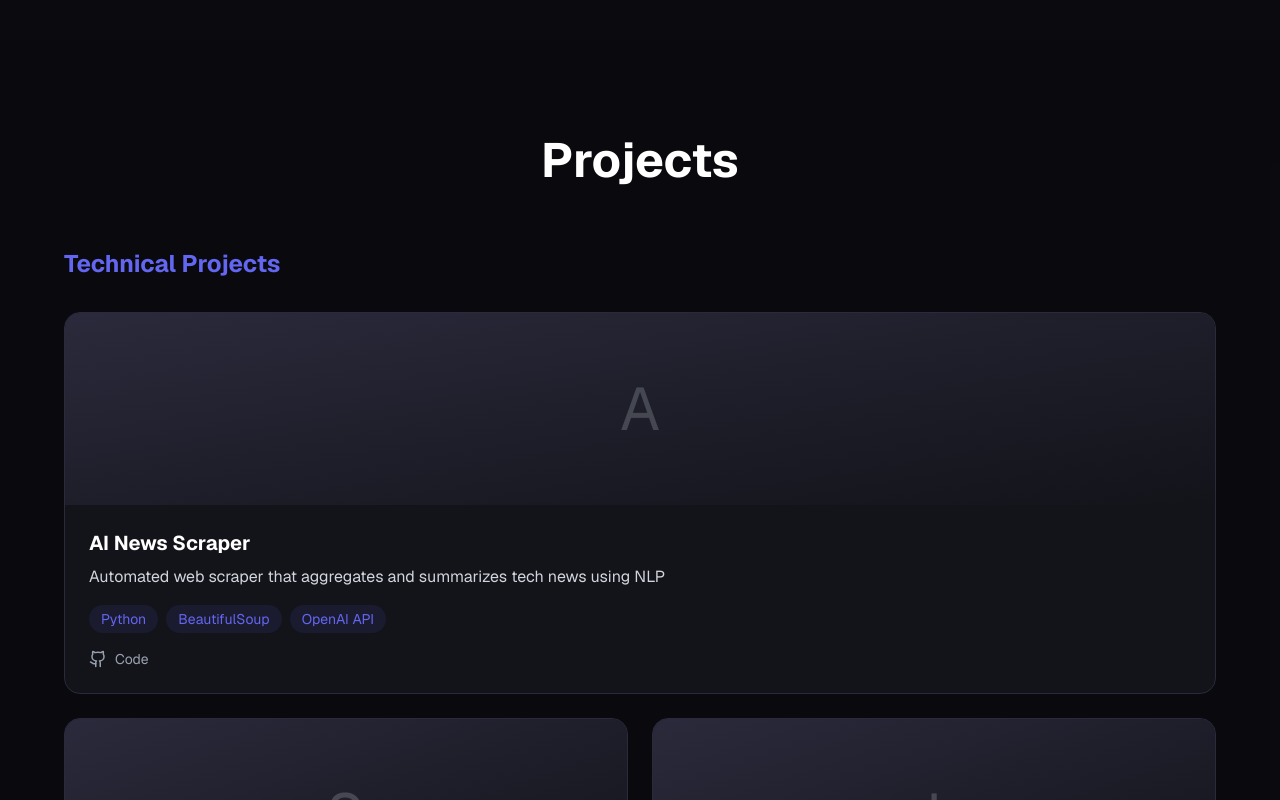
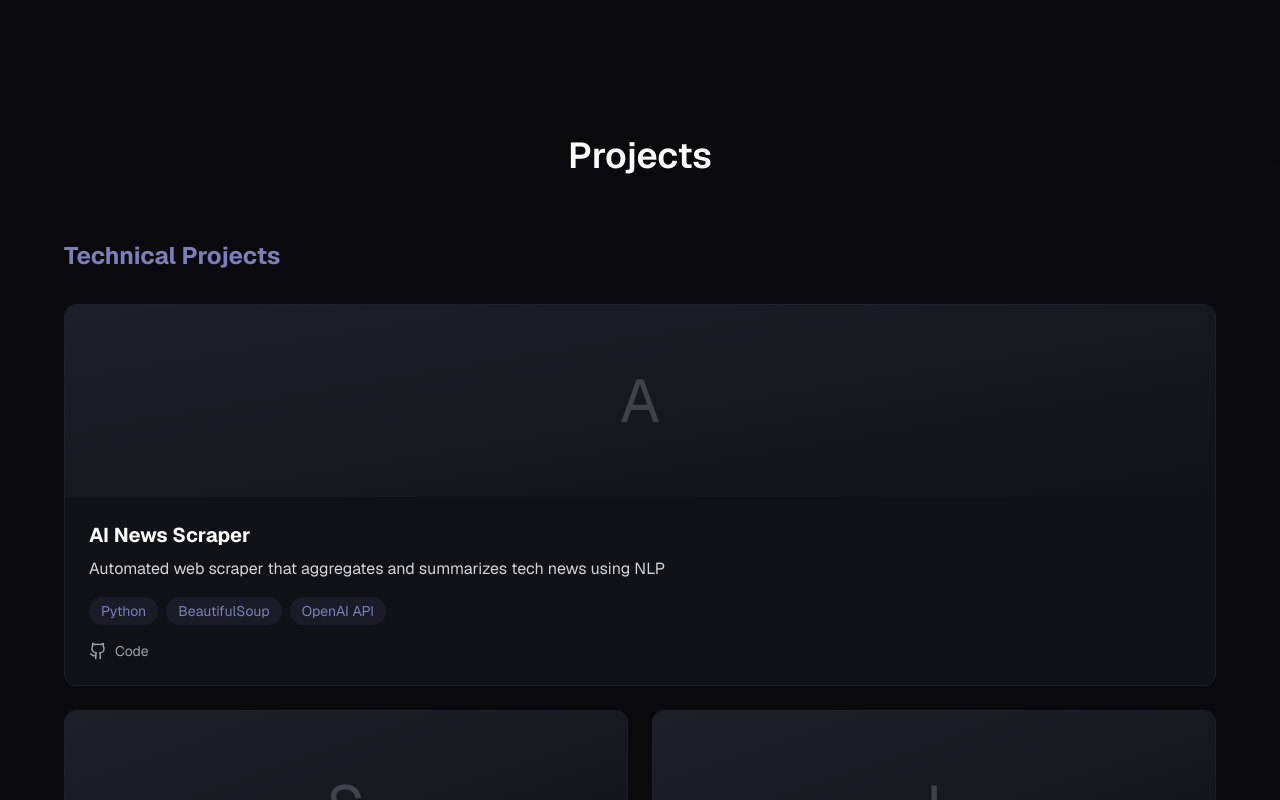
Before and after one commit to AnyaSikri/anya-sikri, a Next.js app: page / in a window 1280 px wide. Shown: the part 3140-3940 px from the top of the page. Built offline with nearby package versions, Linux system fonts and the light colour scheme.

Commit message:
style: mute projects section colors and reduce animations

```diff
--- a/src/components/Projects.tsx
+++ b/src/components/Projects.tsx
@@ -19,13 +19,13 @@ function ProjectCard({ project, index }: { project: Project; index: number }) {
       initial={{ opacity: 0, y: 20 }}
       whileInView={{ opacity: 1, y: 0 }}
       viewport={{ once: true }}
-      transition={{ delay: index * 0.1 }}
-      className={`group bg-[#13131a] border border-[#2a2a3c] rounded-2xl overflow-hidden hover:border-[#6366f1] transition-all duration-300 hover:shadow-lg hover:shadow-[#6366f1]/10 ${
+      transition={{ duration: 0.3 }}
+      className={`group bg-[var(--card-bg)] border border-[var(--card-border)] rounded-xl overflow-hidden hover:border-gray-600 transition-colors duration-200 ${
         project.featured ? "md:col-span-2" : ""
       }`}
     >
       {/* Thumbnail placeholder */}
-      <div className="h-48 bg-gradient-to-br from-[#2a2a3c] to-[#13131a] flex items-center justify-center">
+      <div className="h-48 bg-gradient-to-br from-[var(--card-border)] to-[var(--card-bg)] flex items-center justify-center">
         <span className="text-6xl opacity-20">{project.title[0]}</span>
       </div>
 
@@ -37,7 +37,7 @@ function ProjectCard({ project, index }: { project: Project; index: number }) {
           {project.tags.map((tag, tagIndex) => (
             <span
               key={tagIndex}
-              className="px-3 py-1 bg-[#6366f1]/10 text-[#6366f1] rounded-full text-sm"
+              className="px-3 py-1 bg-[var(--accent)]/10 text-[var(--accent)] rounded-full text-sm"
             >
               {tag}
             </span>
@@ -81,7 +81,7 @@ export default function Projects() {
           initial={{ opacity: 0, y: 20 }}
           whileInView={{ opacity: 1, y: 0 }}
           viewport={{ once: true }}
-          className="text-4xl md:text-5xl font-bold text-white text-center mb-16"
+          className="text-3xl md:text-4xl font-semibold text-white text-center mb-16"
         >
           Projects
         </motion.h2>
@@ -92,7 +92,7 @@ export default function Projects() {
             initial={{ opacity: 0, y: 20 }}
             whileInView={{ opacity: 1, y: 0 }}
             viewport={{ once: true }}
-            className="text-2xl font-bold text-[#6366f1] mb-8"
+            className="text-2xl font-bold text-[var(--accent)] mb-8"
           >
             Technical Projects
           </motion.h3>
@@ -109,7 +109,7 @@ export default function Projects() {
             initial={{ opacity: 0, y: 20 }}
             whileInView={{ opacity: 1, y: 0 }}
             viewport={{ once: true }}
-            className="text-2xl font-bold text-[#f472b6] mb-8"
+            className="text-2xl font-bold text-[var(--accent-secondary)] mb-8"
           >
             Ventures
           </motion.h3>
```
